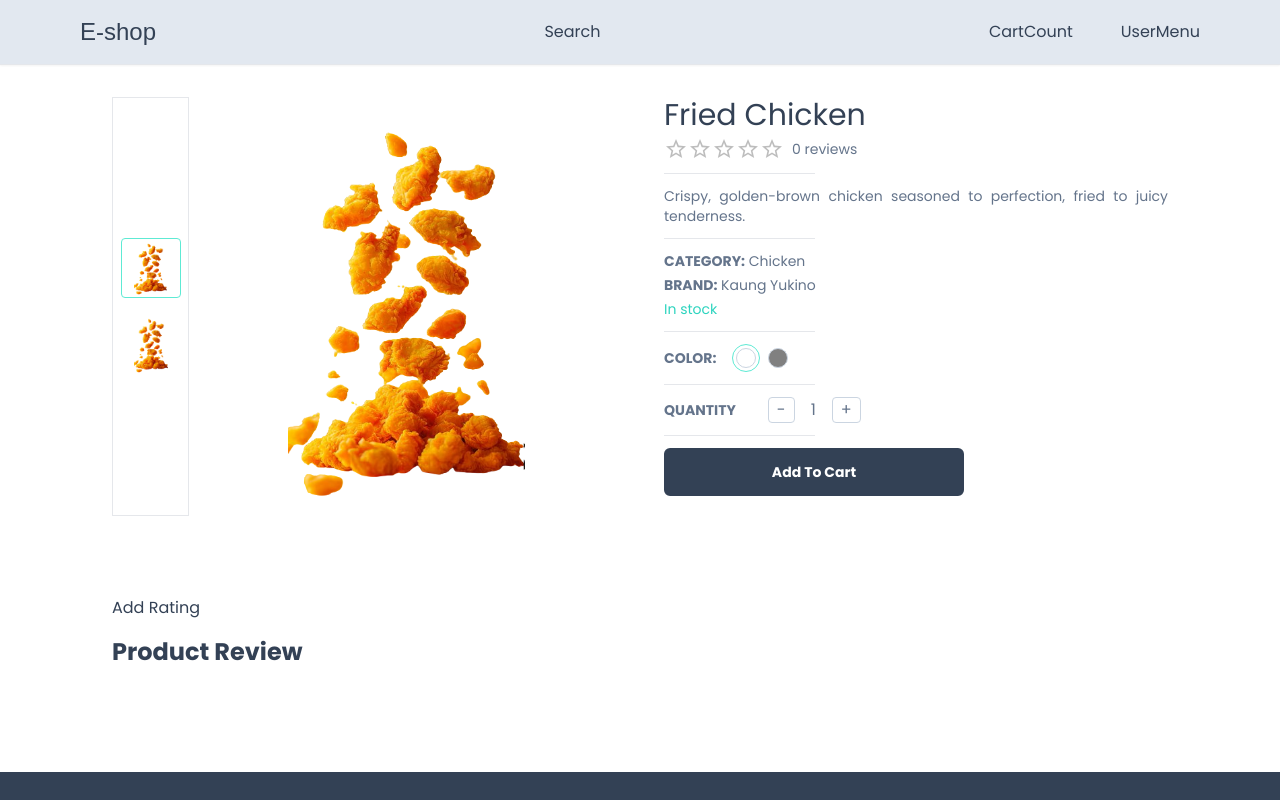
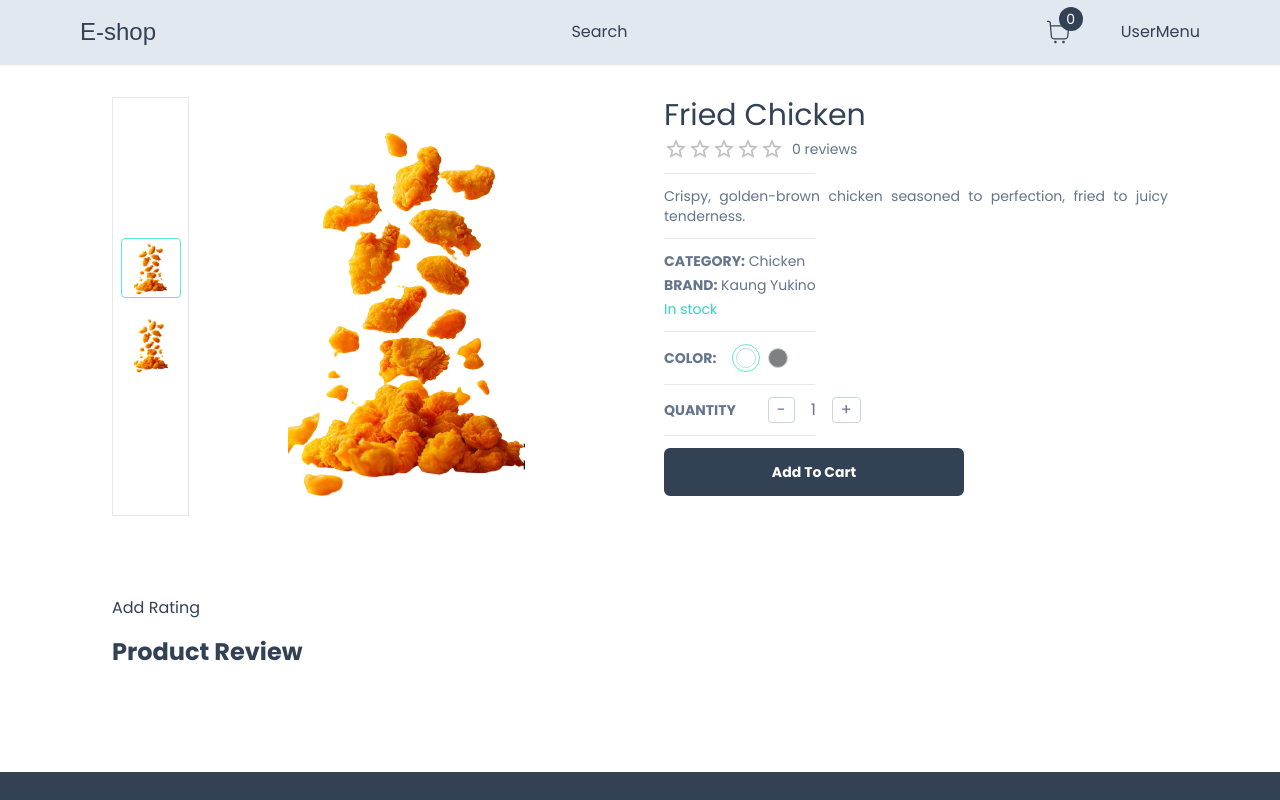
Before and after one commit to ayekaday/e-shop, a Next.js app: page /product/1 in a window 1280 px wide. Shown: the top 800 px of the page. Built offline with nearby package versions, Linux system fonts and the light colour scheme; a web font is replaced by a local one.

Commit message:
Add Icon CartCount

```diff
--- /dev/null
+++ b/app/components/nav/CartCount.tsx
@@ -0,0 +1,26 @@
+"use client";
+
+import { useCart } from "@/hooks/useCart";
+import { useRouter } from "next/navigation";
+import { CiShoppingCart } from "react-icons/ci";
+
+const CartCount = () => {
+  const { cartTotalQty } = useCart();
+  const router = useRouter();
+
+  return (
+    <div
+      className="relative cursor-pointer"
+      onClick={() => router.push("/cart")}
+    >
+      <div className="text-3xl">
+        <CiShoppingCart />
+      </div>
+      <span className="absolute top-[-10px] right-[-10px] bg-slate-700 text-white h-6 w-6 rounded-full flex items-center justify-center text-sm">
+        {cartTotalQty}
+      </span>
+    </div>
+  );
+};
+
+export default CartCount;
--- a/app/components/nav/NavBar.tsx
+++ b/app/components/nav/NavBar.tsx
@@ -1,6 +1,7 @@
 import Container from "@/app/Container";
 import Link from "next/link";
 import { Redressed } from "next/font/google";
+import CartCount from "./CartCount";
 
 const redressed = Redressed({ subsets: ["latin"], weight: ["400"] });
 
@@ -18,7 +19,7 @@
             </Link>
             <div className="hidden md:block">Search</div>
             <div className="flex items-center gap-8 md:gap-12">
-              <div>CartCount</div>
+              <CartCount />
               <div>UserMenu</div>
             </div>
           </div>
```
